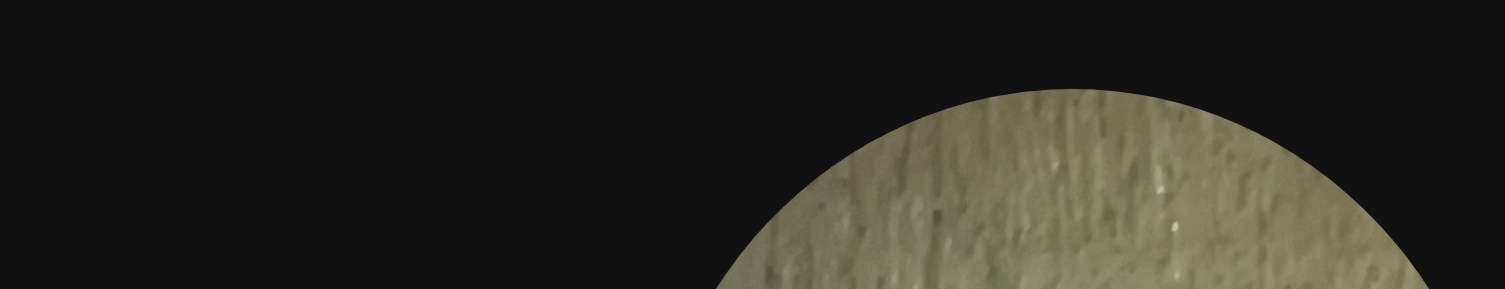
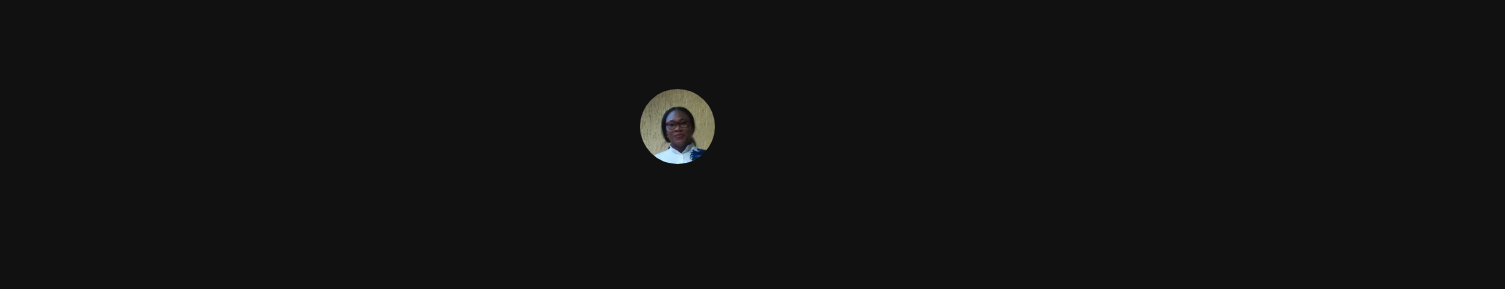
Before and after one commit to 1bananasplit/Anniv-mom-2022, a plain HTML site: page index.html in a window 1280 px wide. Shown: the part 511-800 px from the top of the page, 1505 px wide, since content can reach past the window. Drawn offline with Linux system fonts and the light colour scheme; files whose address does not match are found by name.

Commit message:
Update style.css

```diff
--- a/style.css
+++ b/style.css
@@ -30,6 +30,8 @@ body{
     top: 75%;
     left: 50%;
     transform: translate(-50% -50%);
+    width: 75px;
+    height: 75px;
 }
 span{
     position: absolute;
```
